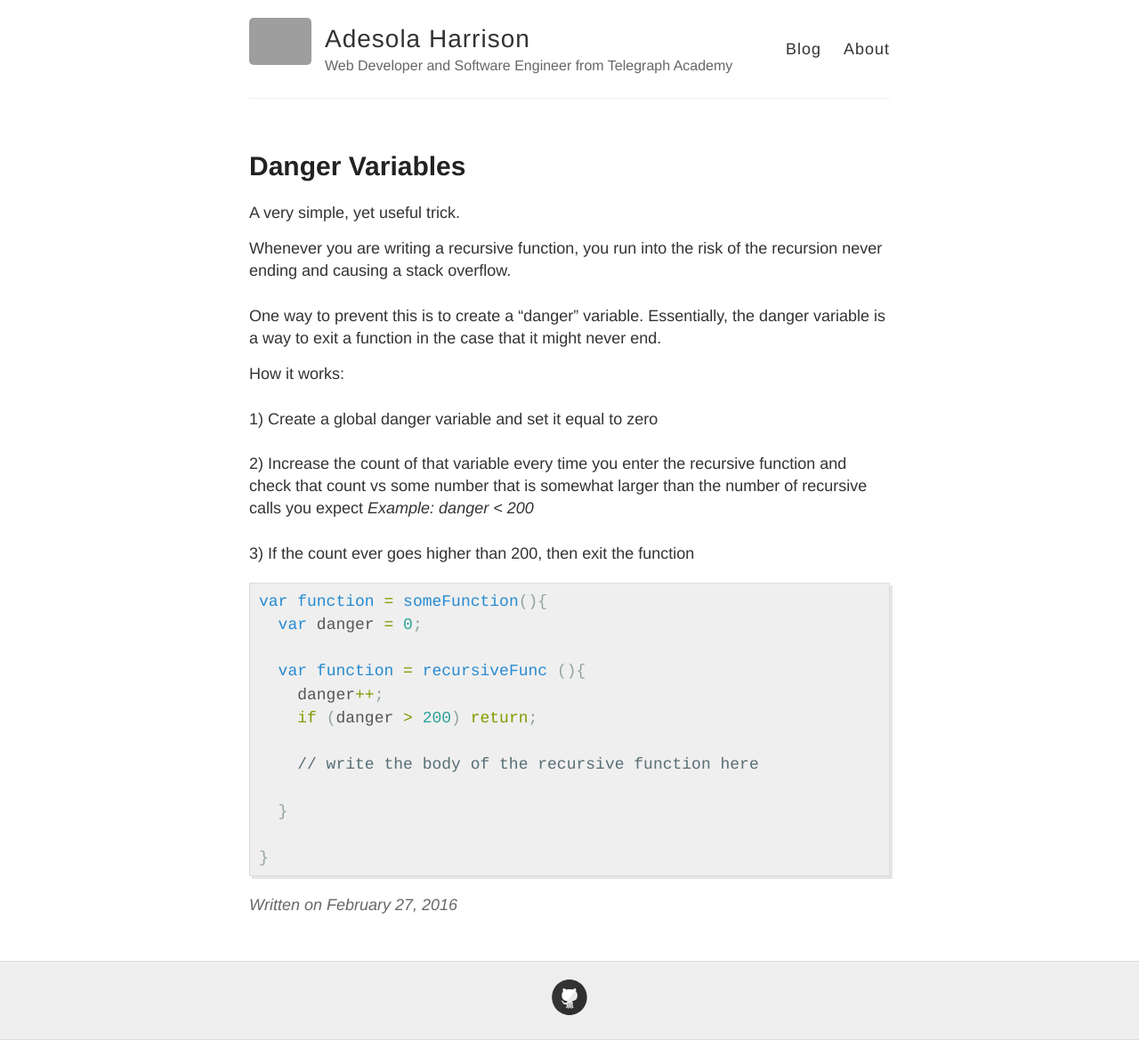
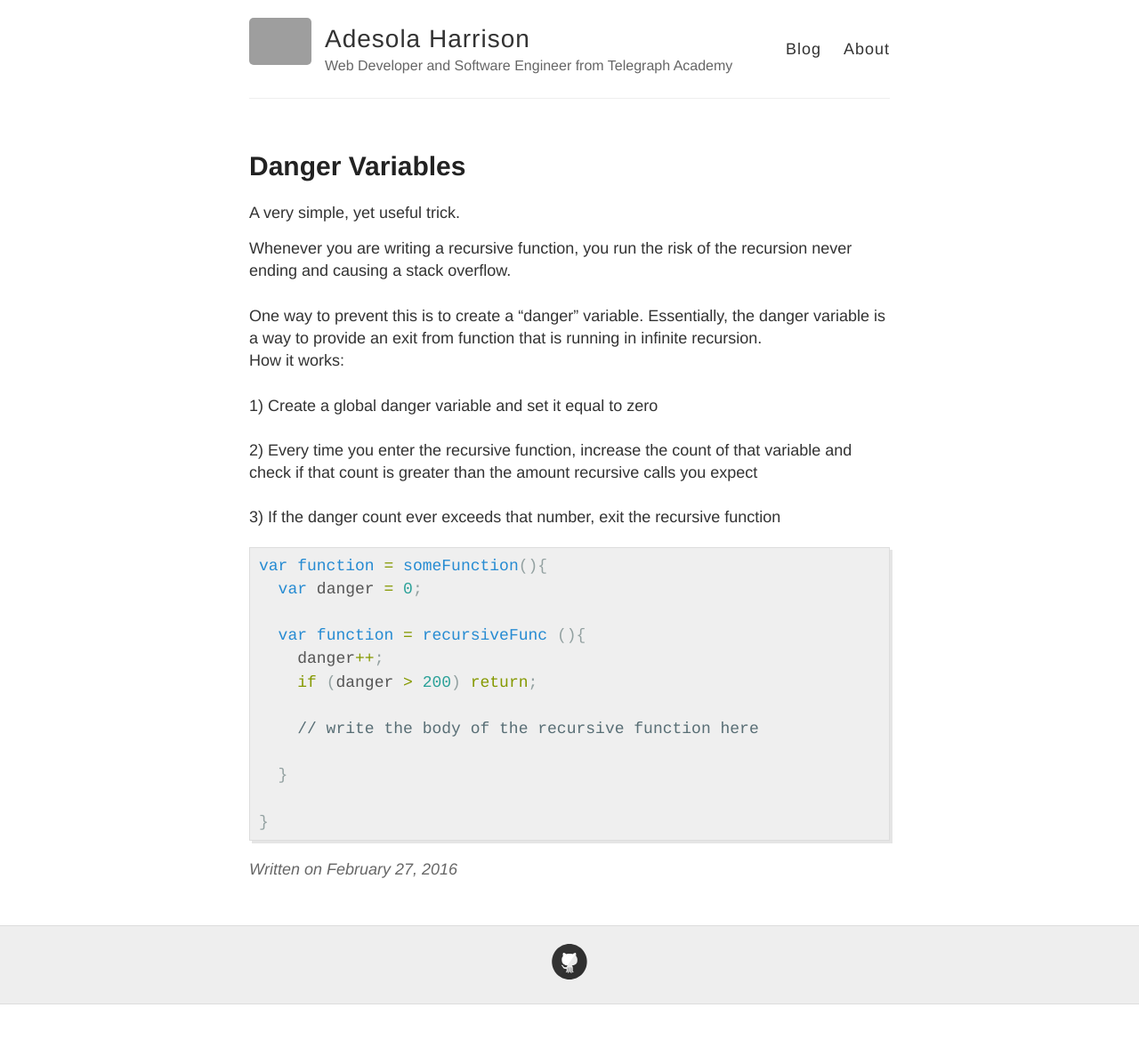
Before and after one commit to HarrisonA/HarrisonA.github.io, a Jekyll site: the page built from _posts/2016-2-27-6thPost.md, in a window 1280 px wide. Shown: the whole page at 89% size. Built offline with Jekyll 4.4.1, drawn with Linux system fonts in a browser that asks for light colours; Markdown is read by kramdown in place of the engine named in the settings; after the commit the page ends 1129 px from its top, so only the background shows below that; grey boxes are pictures that could not be loaded.

Commit message:
blog update

```diff
--- a/_posts/2016-2-27-6thPost.md
+++ b/_posts/2016-2-27-6thPost.md
@@ -4,20 +4,19 @@ title: Danger Variables
 ---
 A very simple, yet useful trick.
 
-Whenever you are writing a recursive function, you run into the risk of
+Whenever you are writing a recursive function, you run the risk of
 the recursion never ending and causing a stack overflow.
 <br><br>
 One way to prevent this is to create a "danger" variable.  Essentially,
-the danger variable is a way to exit a function in the case that it
-might never end.
-
+the danger variable is a way to provide an exit from function that is running in infinite recursion.
+<br>
 How it works:
 <br><br>1) Create a global danger variable and set it equal to zero
-<br><br>2) Increase the count of that variable every time you enter the recursive function and check that count vs some number that is somewhat larger
-than the number of recursive calls you expect <i>Example: danger < 200</i>
-<br><br>3) If the count ever goes higher than 200, then exit the function
+<br><br>2) Every time you enter the recursive function, increase the count of that variable and check if that count is greater than the amount recursive calls you expect
 <br>
-
+<br>
+3) If the danger count ever exceeds that number, exit the recursive function
+<br>
 {% highlight javascript %}
 
 var function = someFunction(){
```
